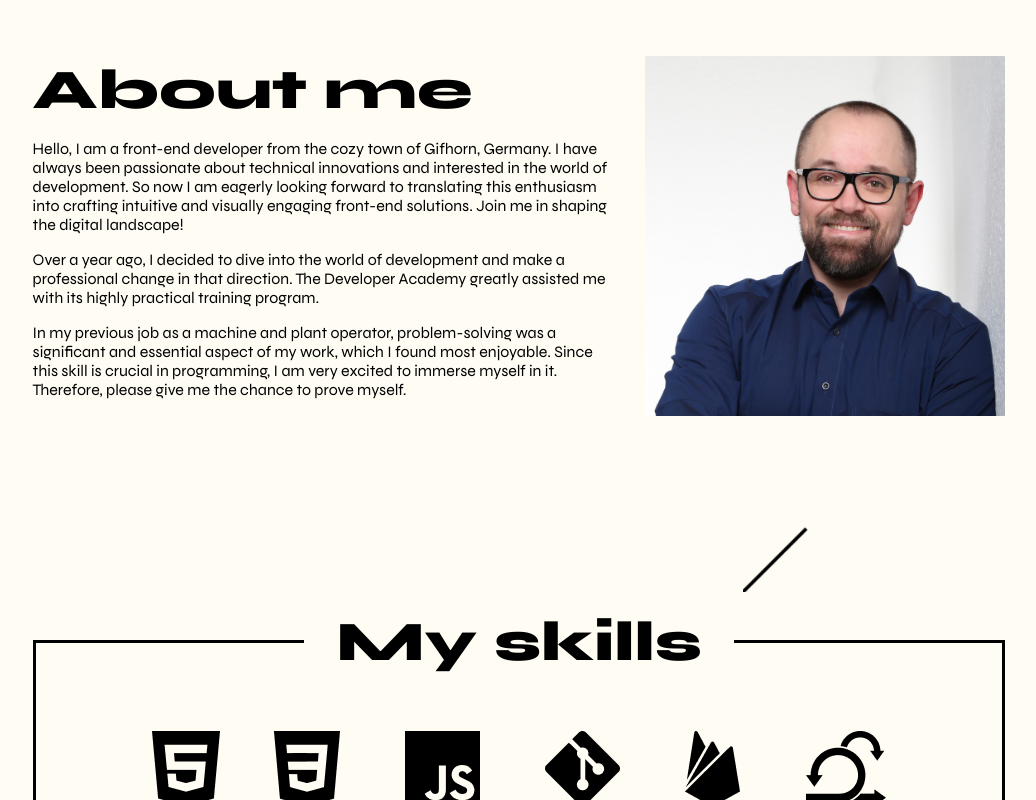
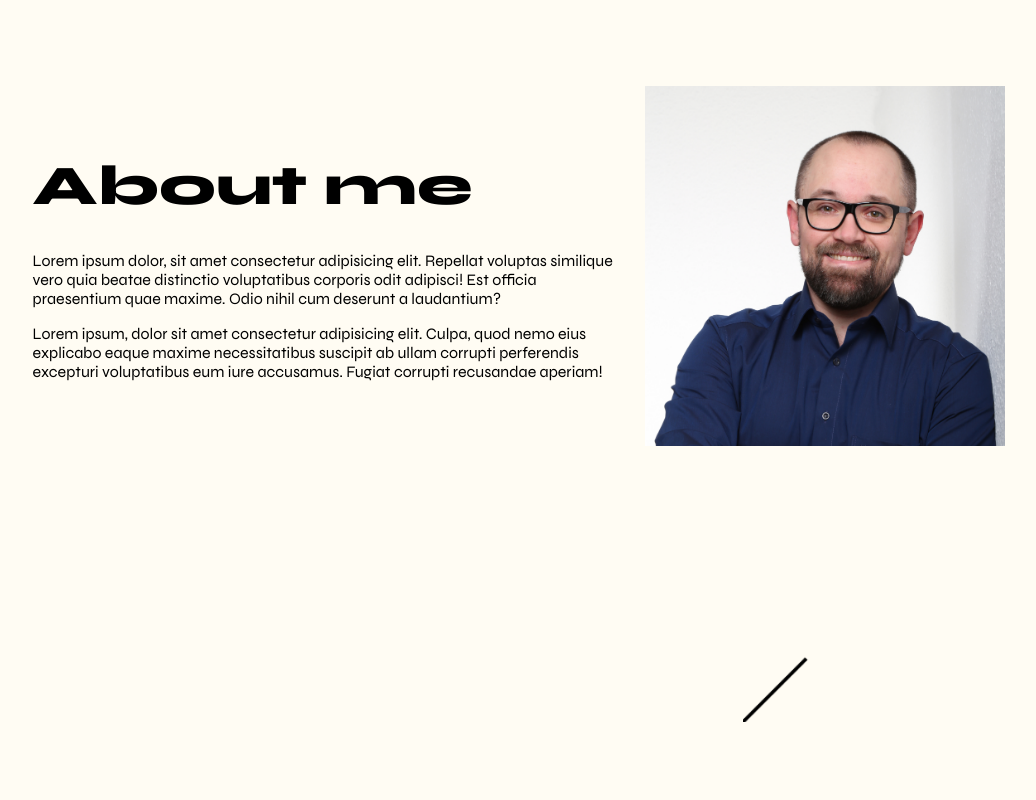
Before and after one commit to AlexD1987/myPortfolio, an Angular app: page / in a window 1280 px wide. Shown: the part 760-1560 px from the top of the page, without its empty margins (121-1157 px from the left). Built offline with nearby package versions, Linux system fonts and the light colour scheme.

Commit message:
update about section

```diff
--- a/src/app/about-me/about-me.component.html
+++ b/src/app/about-me/about-me.component.html
@@ -1,11 +1,18 @@
-<div class="aboutMe">
-  <div class="aboutDescription">
-    <h3>About me</h3>
-    <span>Hello, I am a front-end developer from the cozy town of Gifhorn, Germany. I have always been passionate about technical innovations and interested in the world of development. So now I am eagerly looking forward to translating this enthusiasm into crafting intuitive and visually engaging front-end solutions. Join me in shaping the digital landscape!</span>
-    <span>Over a year ago, I decided to dive into the world of development and make a professional change in that direction. The Developer Academy greatly assisted me with its highly practical training program.</span>
-    <span>In my previous job as a machine and plant operator, problem-solving was a significant and essential aspect of my work, which I found most enjoyable. Since this skill is crucial in programming, I am very excited to immerse myself in it. Therefore, please give me the chance to prove myself.</span>
+<div class="aboutSection">
+  <div class="aboutMe">
+    <div class="aboutDescription">
+      <h3>About me</h3>
+      <span></span>
+      <span>Lorem ipsum dolor, sit amet consectetur adipisicing elit. Repellat voluptas similique vero quia beatae distinctio voluptatibus corporis odit adipisci! Est officia praesentium quae maxime. Odio nihil cum deserunt a laudantium?</span>
+      <span>Lorem ipsum, dolor sit amet consectetur adipisicing elit. Culpa, quod nemo eius explicabo eaque maxime necessitatibus suscipit ab ullam corrupti perferendis excepturi voluptatibus eum iure accusamus. Fugiat corrupti recusandae aperiam!</span>
+    </div>
+    <div class="aboutImage">
+      <img src="../../assets/images/3.jpg" alt="">
+    </div>
   </div>
-  <div class="aboutImage">
-    <img src="../../assets/images/3.jpg" alt="">
+  <div class="skillsArrow">
+    <div class="skillArrowAnimation">
+        <img class="runway" src="../../assets/images/arrow_angle.png" alt="">
+    </div>
   </div>
 </div>
--- a/src/app/about-me/about-me.component.scss
+++ b/src/app/about-me/about-me.component.scss
@@ -1,9 +1,30 @@
+@keyframes runAnimation {
+  from {
+    transform: translate(100%, -100%);
+    /* Startposition: rechte obere Ecke */
+  }
+
+  to {
+    transform: translate(-100%, 100%);
+    /* Endposition: linke untere Ecke */
+  }
+}
+
+.aboutSection {
+  width: 100%;
+  height: 100vh;
+  display: flex;
+  flex-direction: column;
+  justify-content: center;
+  gap: 100px;
+}
+
 .aboutMe {
     padding-left: 12%;
     padding-right: 12%;
-    padding-top: 64px;
     display: flex;
     justify-content: space-between;
+    align-items: center;
 
     .aboutDescription {
         width: 60%;
@@ -30,3 +51,25 @@
         }
     }
 }
+
+.skillsArrow {
+  padding-left: 12%;
+  padding-right: 20%;
+  padding-top: 16px;
+  padding-bottom: 48px;
+  display: flex;
+  justify-content: flex-end;
+
+  .skillArrowAnimation {
+    overflow: hidden;
+    width: 160px;
+    height: 160px;
+    position: relative;
+
+    img {
+      height: 100%;
+      position: absolute;
+      animation: runAnimation 7s linear infinite;
+    }
+  }
+}
--- a/src/app/main-page/main-page.component.scss
+++ b/src/app/main-page/main-page.component.scss
@@ -24,9 +24,9 @@
 }
 
 .mainPage {
-    padding-top: 180px;
-    padding-bottom: 200px;
+
     width: 100%;
+    height: 84vh;
     display: flex;
     justify-content: center;
     flex-direction: column;
--- a/src/app/skills/skills.component.html
+++ b/src/app/skills/skills.component.html
@@ -1,8 +1,4 @@
-<div class="skillsArrow">
-    <div class="skillArrowAnimation">
-        <img class="runway" src="../../assets/images/arrow_angle.png" alt="">
-    </div>
-</div>
+
 <div class="skillTree">
     <h3>My skills</h3>
     <div class="skillIcons">
--- a/src/app/skills/skills.component.scss
+++ b/src/app/skills/skills.component.scss
@@ -1,14 +1,4 @@
-@keyframes runAnimation {
-  from {
-    transform: translate(100%, -100%);
-    /* Startposition: rechte obere Ecke */
-  }
 
-  to {
-    transform: translate(-100%, 100%);
-    /* Endposition: linke untere Ecke */
-  }
-}
 
 @keyframes slideway {
   from {
@@ -20,27 +10,7 @@
   }
 }
 
-.skillsArrow {
-  padding-left: 12%;
-  padding-right: 20%;
-  padding-top: 16px;
-  padding-bottom: 48px;
-  display: flex;
-  justify-content: flex-end;
 
-  .skillArrowAnimation {
-    overflow: hidden;
-    width: 160px;
-    height: 160px;
-    position: relative;
-
-    img {
-      height: 100%;
-      position: absolute;
-      animation: runAnimation 7s linear infinite;
-    }
-  }
-}
 
 .skillTree {
   padding-left: 12%;
```
